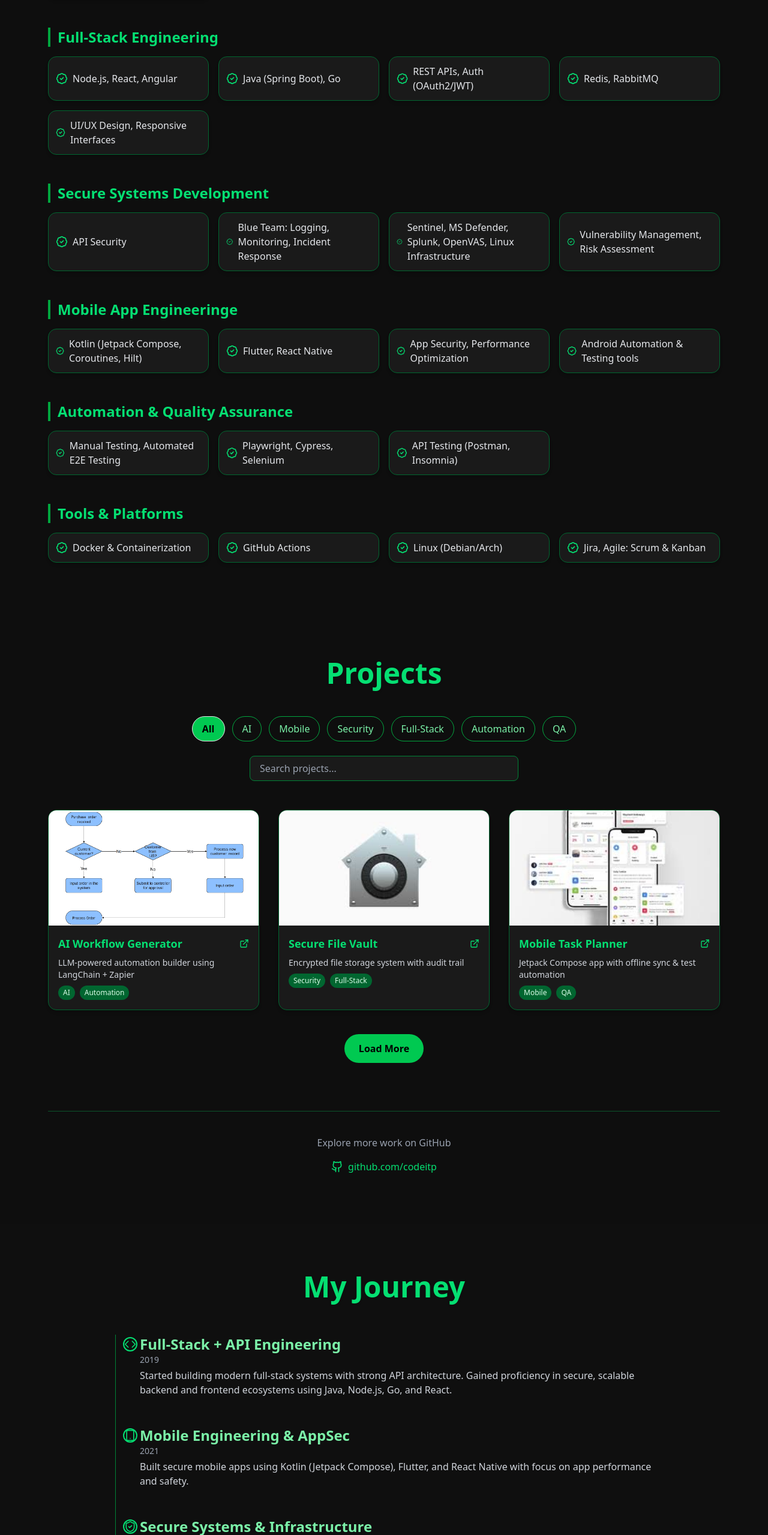
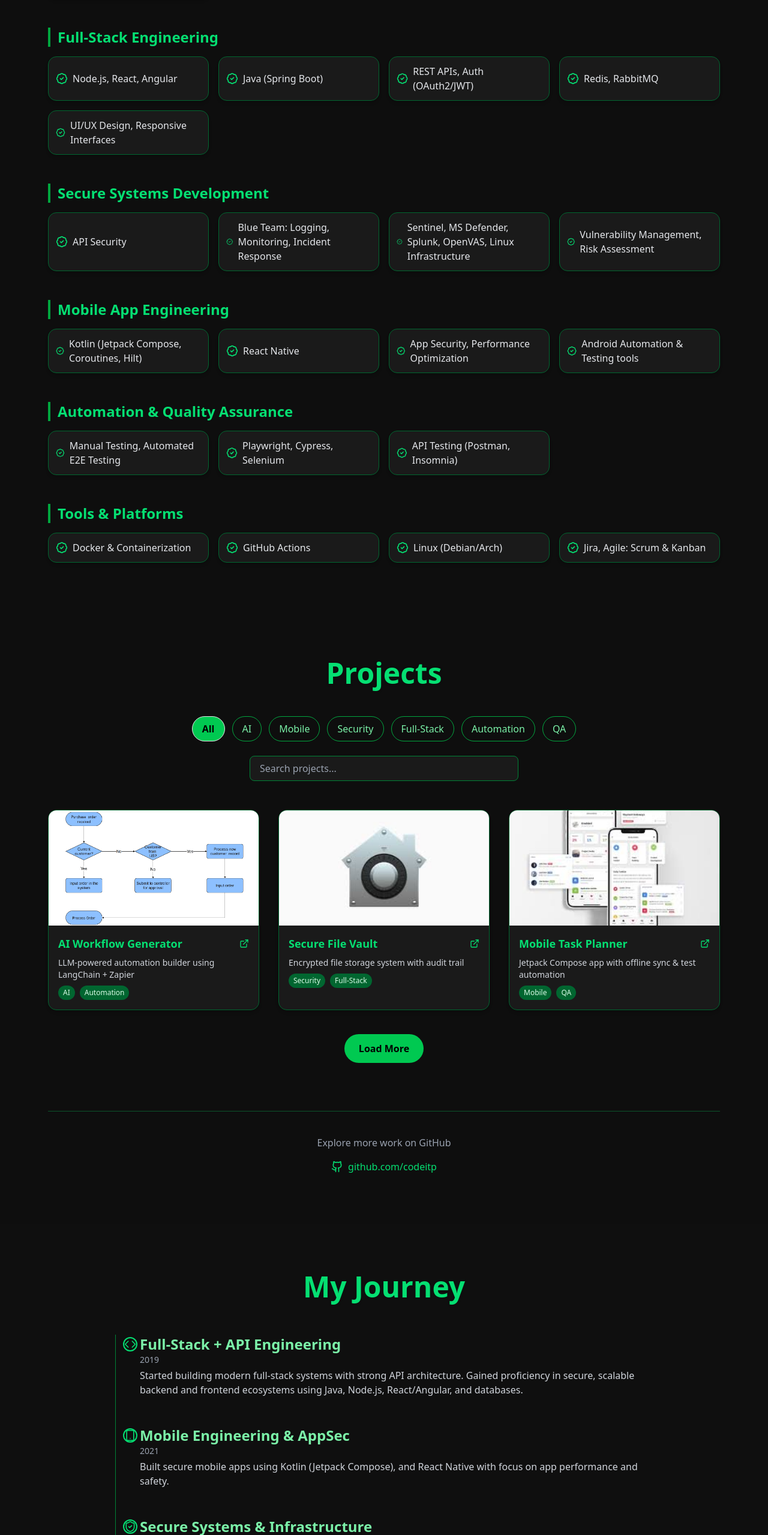
Before and after one commit to codeitp/portfolio, a Next.js app: page / in a window 1280 px wide. Shown: the part 1347-3906 px from the top of the page at 60% size. Built offline with nearby package versions, Linux system fonts and the light colour scheme; no server answers.

Commit message:
modified some irrelevant sections

```diff
--- a/src/components/about/AboutSection.tsx
+++ b/src/components/about/AboutSection.tsx
@@ -18,7 +18,7 @@
     title: "Full-Stack Engineering",
     skills: [
       "Node.js, React, Angular",
-      "Java (Spring Boot), Go",
+      "Java (Spring Boot)",
       "REST APIs, Auth (OAuth2/JWT)",
       "Redis, RabbitMQ",
       "UI/UX Design, Responsive Interfaces",
@@ -34,10 +34,10 @@
     ],
   },
   {
-    title: "Mobile App Engineeringe",
+    title: "Mobile App Engineering",
     skills: [
       "Kotlin (Jetpack Compose, Coroutines, Hilt)",
-      "Flutter, React Native",
+      "React Native",
       "App Security, Performance Optimization",
       "Android Automation & Testing tools",
     ],
--- a/src/components/hero/HeroSection.tsx
+++ b/src/components/hero/HeroSection.tsx
@@ -29,8 +29,6 @@
               "Automation Engineer.",
               1500,
               "QA & Infosec Analyst.",
-              1500,
-              "Full-Stack Technologist.",
               1500,
             ]}
             wrapper="span"
--- a/src/components/skills/SkillsJourney.tsx
+++ b/src/components/skills/SkillsJourney.tsx
@@ -9,14 +9,14 @@
     title: "Full-Stack + API Engineering",
     icon: <Code className="w-5 h-5 text-green-400" />,
     description:
-      "Started building modern full-stack systems with strong API architecture. Gained proficiency in secure, scalable backend and frontend ecosystems using Java, Node.js, Go, and React.",
+      "Started building modern full-stack systems with strong API architecture. Gained proficiency in secure, scalable backend and frontend ecosystems using Java, Node.js, React/Angular, and databases.",
   },
   {
     year: "2021",
     title: "Mobile Engineering & AppSec",
     icon: <Smartphone className="w-5 h-5 text-green-400" />,
     description:
-      "Built secure mobile apps using Kotlin (Jetpack Compose), Flutter, and React Native with focus on app performance and safety.",
+      "Built secure mobile apps using Kotlin (Jetpack Compose), and React Native with focus on app performance and safety.",
   },
   {
     year: "2023",
@@ -38,7 +38,7 @@
     title: "AI-Powered Agentic Automation",
     icon: <Zap className="w-5 h-5 text-green-400" />,
     description:
-       "Leveraged AI tools and LLMs to automate workflows and security pipelines, integrating agentic orchestration and no-code platforms to boost solution efficiency.",
+       "Leveraging AI tools and LLMs to automate workflows and security pipelines, integrating agentic orchestration and no-code platforms to boost solution efficiency.",
   },
 ];
 
```
